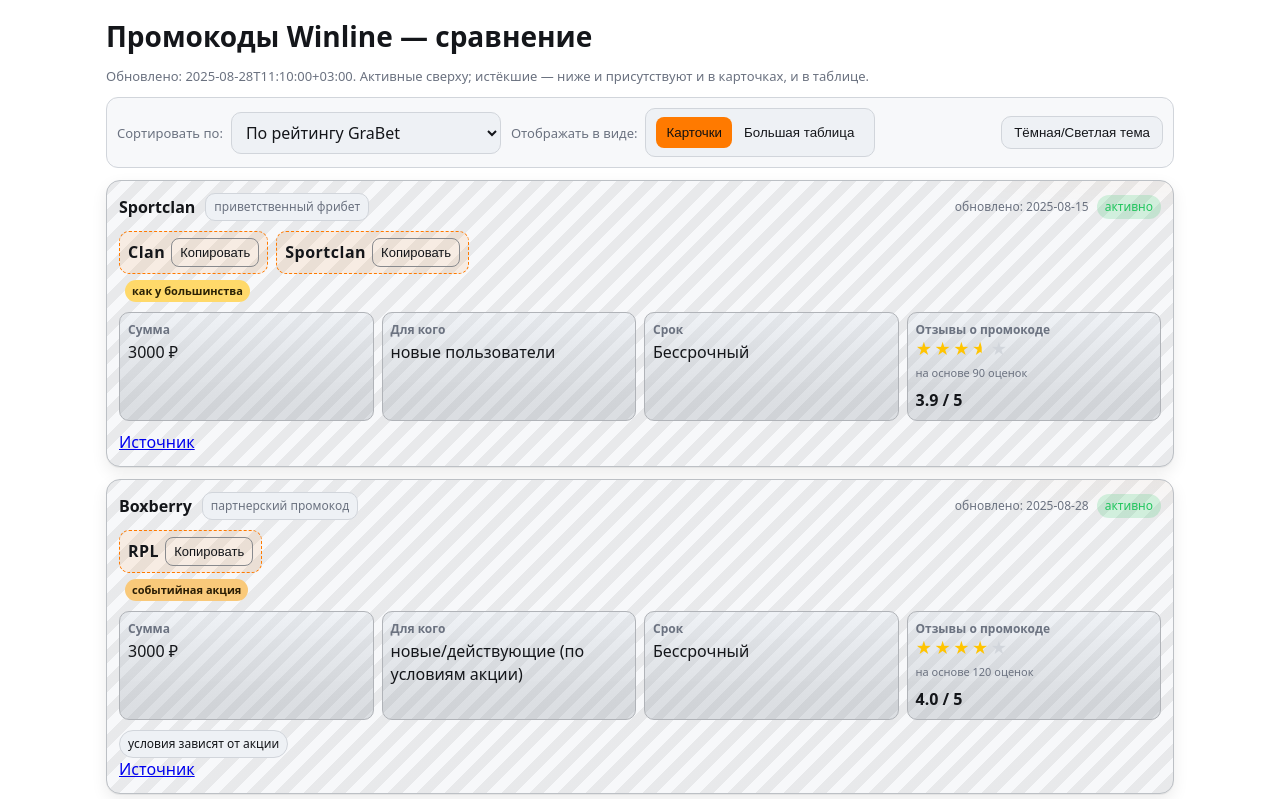
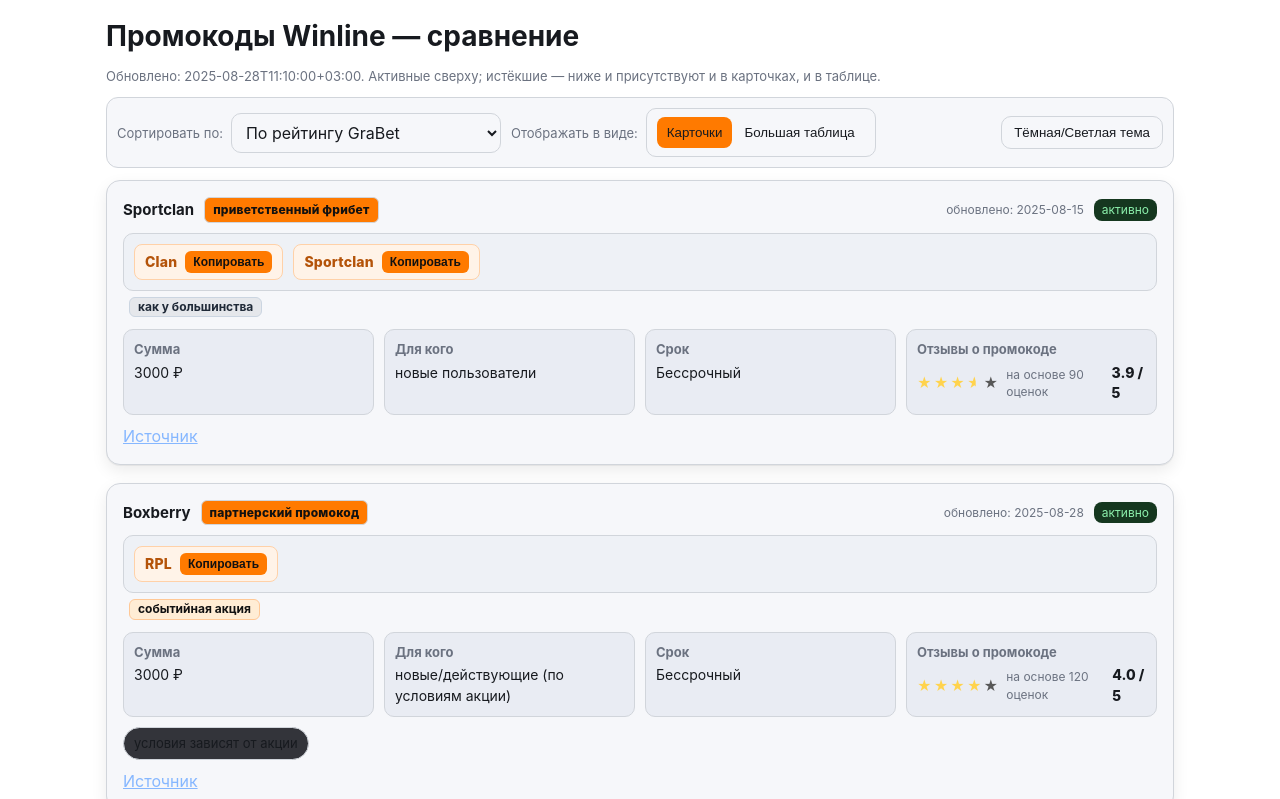
Before and after one commit to 6601823/grabet, a plain HTML site: page promo-winline.html in a window 1280 px wide. Both pictures are taken after a click on the button "Тёмная/Светлая тема". Shown: the top 799 px of the page. Drawn offline with Linux system fonts and the light colour scheme.

Commit message:
Update winline.css

```diff
--- a/assets/themes/winline.css
+++ b/assets/themes/winline.css
@@ -1,49 +1,114 @@
-/* === WINLINE theme === */
+/* === WINLINE — минималистичный фирменный стиль === */
+
 :root{
-  --bg:#ffffff; --card:#f7f8fa; --text:#14161a; --muted:#6b7280;
-  --stroke:#d1d5db; --chip:#eef1f5;
-  --primary:#ff7a00; --primary-contrast:#111111;
-  --ok:#22c55e; --warn:#f59e0b; --bad:#ef4444;
+  --bg:#121212;         /* фон страницы */
+  --card:#1a1a1d;       /* фон карточки */
+  --codes:#222226;      /* фон блока codes */
+  --kv:#2a2a2e;         /* фон ячеек grid */
+  --text:#f4f5f7;
+  --muted:#9aa0ab;
+  --stroke:#37373b;
+
+  --primary:#ff7a00;    /* фирменный оранжевый Winline */
+  --ok:#22c55e; --warn:#f59e0b;
 }
-:root[data-theme="dark"]{
-  --bg:#121212; --card:#191b1f; --text:#f2f3f5; --muted:#a0a7b4;
-  --stroke:#272b32; --chip:#20242a;
-  --primary:#ff7a00; --primary-contrast:#111111;
-  --ok:#24d37c; --warn:#ffb74d; --bad:#ff5b5b;
+
+:root[data-theme="light"]{
+  --bg:#ffffff; --card:#f6f7fa; --codes:#eef1f6; --kv:#e9ecf3;
+  --text:#171a1f; --muted:#6b7280; --stroke:#d1d5db;
+  --primary:#ff7a00; --ok:#16a34a; --warn:#d97706;
 }
-@media (prefers-color-scheme: dark){
-  :root:not([data-theme]){
-    --bg:#121212; --card:#191b1f; --text:#f2f3f5; --muted:#a0a7b4;
-    --stroke:#272b32; --chip:#20242a;
-    --primary:#ff7a00; --primary-contrast:#111111;
-    --ok:#24d37c; --warn:#ffb74d; --bad:#ff5b5b;
-  }
+
+html,body{
+  background:var(--bg); color:var(--text);
+  font-family:Inter,system-ui,Segoe UI,Roboto,Arial,sans-serif;
 }
-/* лёгкая «кожа» Winline, размеров не меняет */
+
+/* Карточка */
 .card{
-  background:
-    radial-gradient(120% 140% at 110% -40%, color-mix(in srgb, var(--primary) 12%, transparent) 0%, transparent 40%),
-    repeating-linear-gradient(135deg, color-mix(in srgb, #000 6%, transparent) 0 10px, transparent 10px 20px),
-    var(--card);
-  border-color: color-mix(in srgb, #000 10%, var(--stroke));
+  background:var(--card);
+  border:1px solid var(--stroke);
+  border-radius:14px;
+  padding:16px; margin-bottom:18px;
 }
+
+/* Шапка */
+.card__top{ display:flex; align-items:center; gap:10px; }
+.card__top .src{ font-weight:700; font-size:15px; }
+.badge{ background:var(--primary); color:#111; font-weight:800; letter-spacing:.2px; font-size:12px; padding:3px 8px; border-radius:6px; }
+.meta{ margin-left:auto; display:flex; gap:10px; align-items:center; color:var(--muted); font-size:12px; }
+.status.active{ background:#15371f; color:#8cf0ac; padding:2px 8px; border-radius:8px; }
+.status.exp{ background:#3a1f1f; color:#ffb3b3; padding:2px 8px; border-radius:8px; }
+
+/* Коды */
+.codes{
+  margin-top:10px; background:var(--codes); border:1px solid var(--stroke);
+  border-radius:10px; padding:10px; display:flex; flex-wrap:wrap; gap:10px;
+}
+.codepill{
+  background:#fff3e8; color:#b45309; border:1px solid #ffd1a8;
+  font-weight:800; font-size:14px; letter-spacing:.2px;
+  border-radius:8px; padding:6px 10px; display:flex; align-items:center; gap:8px;
+}
+.copy-btn{ font-size:12px; border:none; background:var(--primary); color:#111; font-weight:800; padding:4px 8px; border-radius:6px; }
+.copy-btn:hover{ filter:brightness(1.05); }
+
+/* GRID */
+.grid{ display:grid; grid-template-columns:repeat(4,1fr); gap:10px; margin-top:12px; }
 .kv{
-  background:
-    linear-gradient(180deg, color-mix(in srgb, #fff 7%, transparent) 0%, color-mix(in srgb, #000 8%, transparent) 100%),
-    repeating-linear-gradient(135deg, color-mix(in srgb, #000 5%, transparent) 0 8px, transparent 8px 16px),
-    var(--chip);
-  border-color: color-mix(in srgb, #000 16%, var(--stroke));
+  background:var(--kv); border:1px solid var(--stroke);
+  border-radius:10px; padding:10px; font-size:14px; min-height:84px;
 }
-.btn.primary{
-  background: var(--primary); color: var(--primary-contrast);
-  border-color: color-mix(in srgb, #000 10%, var(--primary));
-  box-shadow: 0 0 0 1px color-mix(in srgb, #fff 16%, transparent) inset,
-              0 10px 22px color-mix(in srgb, var(--primary) 28%, transparent);
+.kv b{ display:block; font-size:13px; color:var(--muted); margin-bottom:4px; }
+
+/* Сумма — выделение */
+.kv-money .v-money{ font-size:20px; font-weight:900; color:#fff; line-height:1.15; }
+
+/* Бейджи — всегда ниже значения */
+.kv-badges{ display:flex; flex-wrap:wrap; gap:6px; margin-top:8px; }
+.nom{
+  font-size:12px; line-height:1.2; padding:2px 8px; border-radius:6px; font-weight:700;
+  color:#111; background:#ffedd5; border:1px solid #ffc896; white-space:nowrap;
 }
-.btn.primary:hover{ filter:brightness(1.05); }
-.copy-btn,.btn.outline{ background:transparent; border-color: color-mix(in srgb, #000 35%, var(--stroke)); }
-.copy-btn:hover,.btn.outline:hover{
-  background: color-mix(in srgb, var(--primary) 10%, transparent);
-  color: var(--primary-contrast); border-color: var(--primary);
+.nom--max{ background:#bbf7d0; border-color:#86efac; }
+.nom--min{ background:#fecaca; border-color:#fca5a5; }
+.nom--common{ background:#e5e7eb; border-color:#cbd5e1; color:#1f2937; }
+.nom--best{ background:#ddd6fe; border-color:#c4b5fd; }
+.nom--short{ background:#fde68a; border-color:#fcd34d; }
+.nom--long{ background:#bae6fd; border-color:#7dd3fc; }
+
+/* Чипсы */
+.chips{ margin-top:10px; display:flex; gap:8px; flex-wrap:wrap; }
+.chip{ background:#33343a; border:1px solid var(--stroke); color:var(--text); padding:6px 10px; border-radius:999px; font-size:13px; }
+
+/* Отзывы (компактно) */
+.kv-reviews .rv-mini{ display:flex; gap:8px; align-items:center; }
+.rv-stars span{ font-size:14px; }
+.rv-stars .on{ color:#ffd34d; } .rv-stars .off{ color:#575757; }
+.rv-hint{ color:var(--muted); font-size:12px; }
+.rv-score{ font-weight:800; }
+.kv-reviews .rv-detail{ margin-top:8px; display:none; }
+.kv-reviews.expanded .rv-detail{ display:block; }
+.rv-row{ display:grid; grid-template-columns:68px 1fr 42px; gap:8px; align-items:center; margin:2px 0; }
+.rv-bar{ height:6px; background:#4a4f59; border-radius:999px; overflow:hidden; }
+.rv-bar i{ display:block; height:100%; background:linear-gradient(90deg,#ff7a00,#ffd34d); }
+.rv-pop{ display:flex; gap:10px; align-items:center; margin-top:6px; }
+.meter{ width:160px; height:8px; background:#4a4f59; border-radius:999px; overflow:hidden; }
+.meter i{ display:block; height:100%; background:linear-gradient(90deg,#22c55e,#ff7a00); }
+
+/* Выводы */
+.summary{
+  margin-top:12px; background:#202126; border:1px solid var(--stroke);
+  border-radius:10px; padding:12px; font-size:14px; line-height:1.45;
 }
-.codepill{ border-color: var(--primary); background: color-mix(in srgb, var(--primary) 9%, transparent); }
+
+/* Ссылки */
+.links{ margin-top:10px; display:flex; gap:14px; flex-wrap:wrap; }
+.link{ color:#86b7ff; text-decoration:underline; }
+
+/* Табличные акценты */
+.rating-badge{ font-weight:800; }
+
+/* Адаптив */
+@media (max-width:980px){ .grid{ grid-template-columns:repeat(2,1fr);} }
+@media (max-width:560px){ .grid{ grid-template-columns:1fr;} }
```
